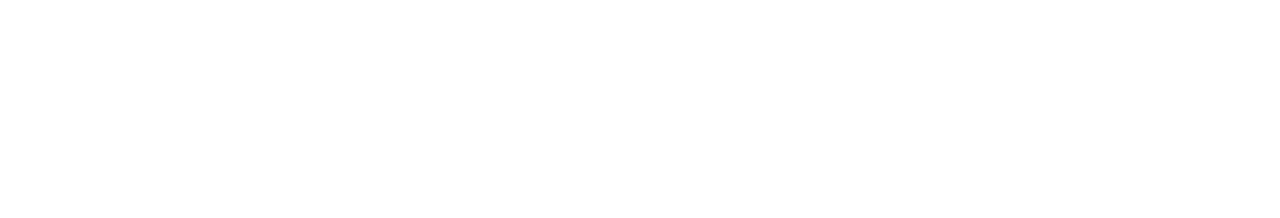
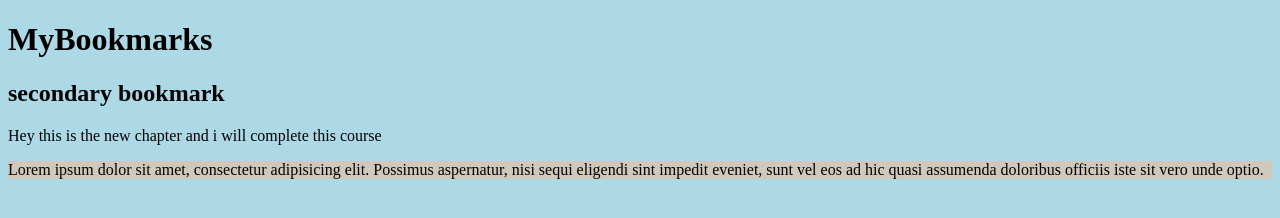
Before and after one commit to Manya-M-11/Dev_11, a plain HTML site: page index.html in a window 1280 px wide. Drawn offline with Linux system fonts and the light colour scheme.

Commit message:
bookmark

```diff
--- a/index.html
+++ b/index.html
@@ -3,9 +3,15 @@
 <head>
     <meta charset="UTF-8">
     <meta name="viewport" content="width=device-width, initial-scale=1.0">
-    <title>HI</title>
+    <title>MY FIRST WEBSITE</title>
+    <link rel="stylesheet" href="style.css">
+    <script src="script.js"></script>
 </head>
 <body>
-
+    <h1>MyBookmarks</h1>
+    <h2>secondary bookmark </h2>
+    <h7>Hey this  is the new chapter
+    and i will complete this course</h7>
+    <p style="background-color: rgb(209, 200, 188);">Lorem ipsum dolor sit amet, consectetur adipisicing elit. Possimus aspernatur, nisi sequi eligendi sint impedit eveniet, sunt vel eos ad hic quasi assumenda doloribus officiis iste sit vero unde optio.</p>
 </body>
 </html>
--- a/script.js
+++ b/script.js
@@ -0,0 +1 @@
+alert("Welocome to sigma development course")
--- a/style.css
+++ b/style.css
@@ -0,0 +1,4 @@
+body{
+    background-color: lightblue;
+    color: black
+}
```
Also changed, not shown: 1 other file.
